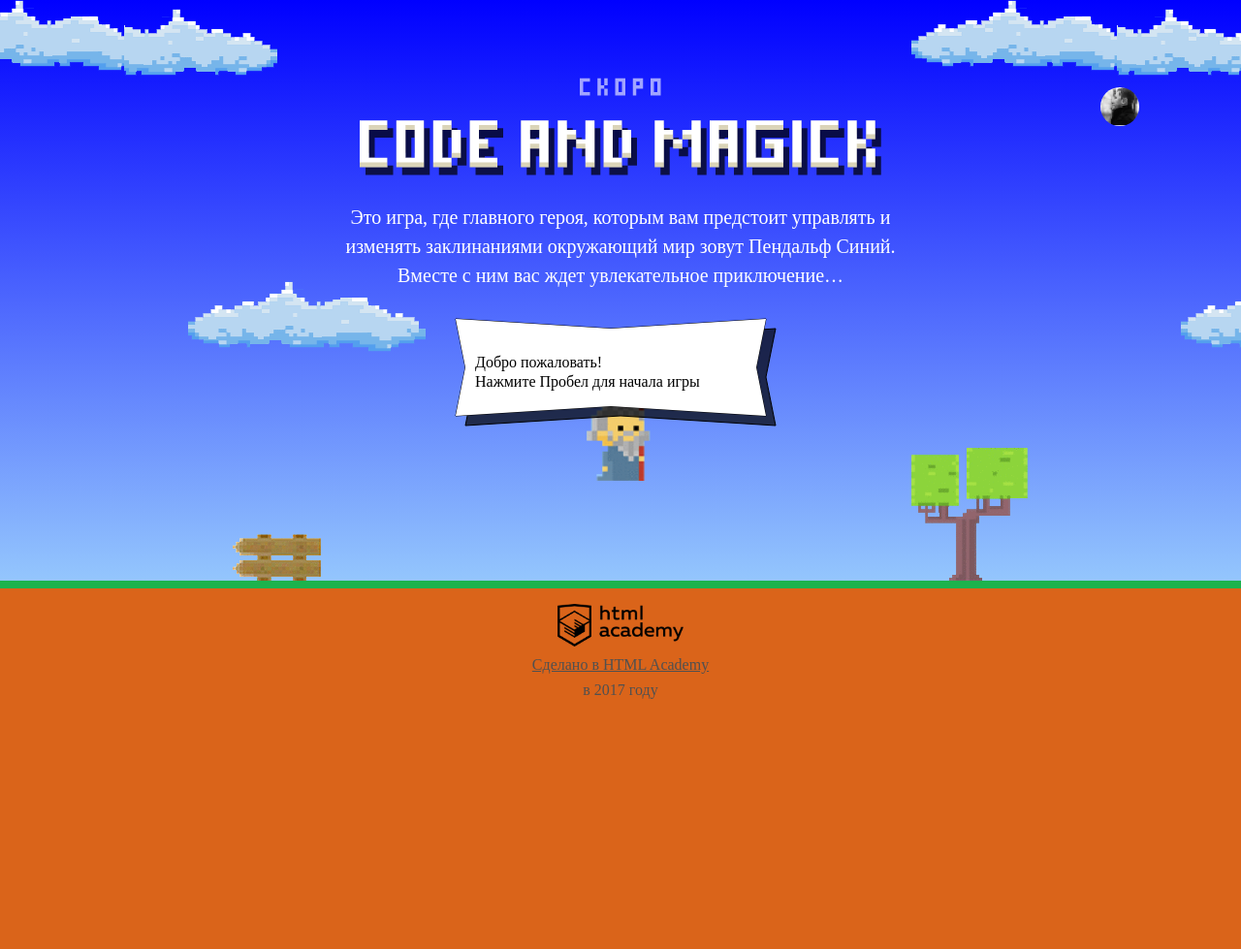
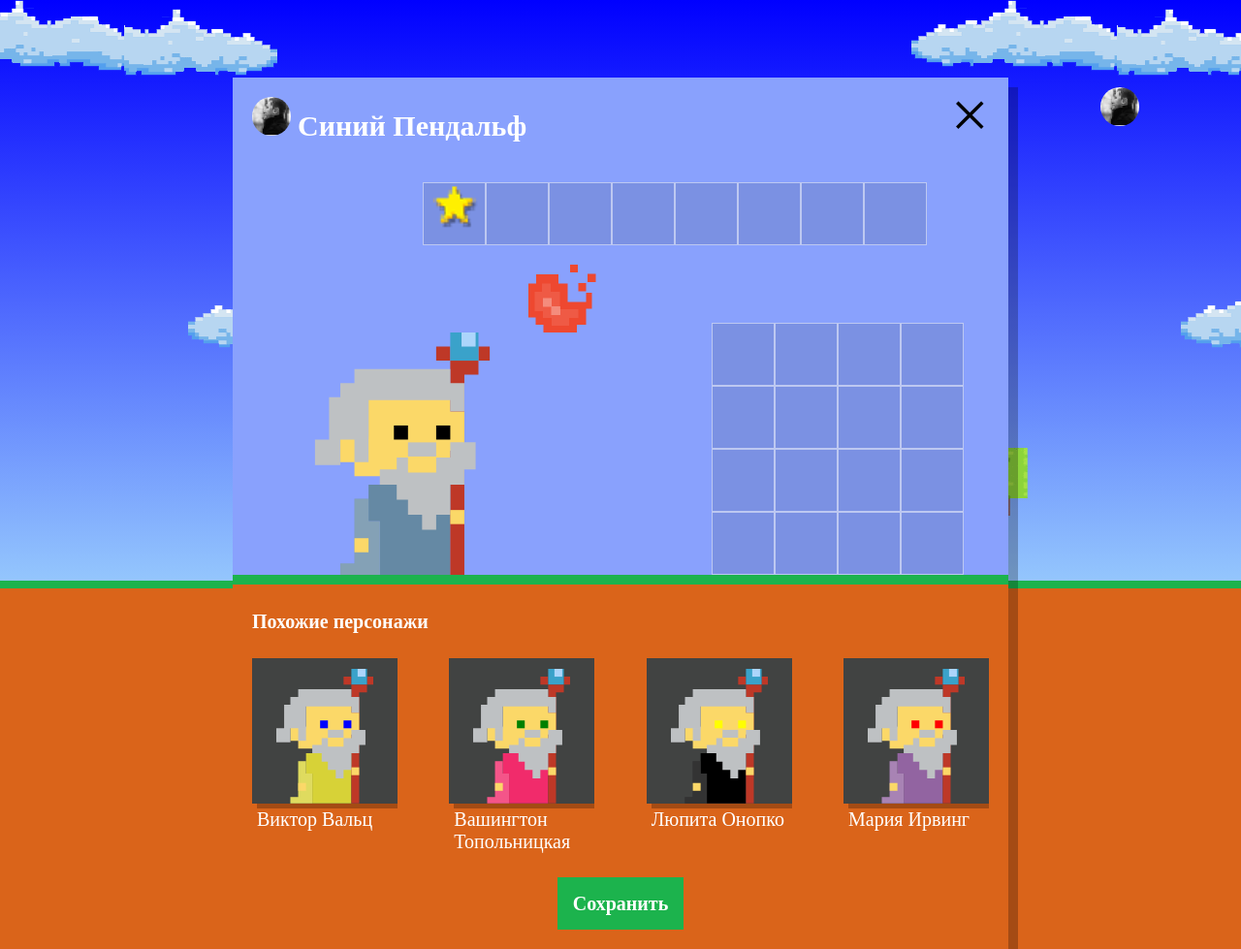
Before and after one commit to nik4un/cod-mag, a website: page index.html in a window 1280 px wide. Shown: the whole page at 97% size. Before the commit the page ends 800 px from the top, so only its background shows below. Drawn offline with Linux system fonts and the light colour scheme; a web font is replaced by a local one.

Commit message:
(setup.js) стартовое окно со списком волшебников

```diff
--- a/index.html
+++ b/index.html
@@ -179,7 +179,7 @@
         </g>
       </svg>
     </div>
-    <p class="setup-similar-label">Николай</p>
+    <p class="setup-similar-label">Гаврош</p>
   </div>
 </template>
 <script>
@@ -202,8 +202,9 @@
     return (height - getWizardHeight(wizardWidth)) / 2;
   }
 </script>
+<script src="js/setup.js"></script>
+<script src="js/game.js"></script>
 <script src="js/stat.js"></script>
-<script src="js/game.js"></script>
 
 </body>
 </html>
--- /dev/null
+++ b/js/setup.js
@@ -0,0 +1,65 @@
+'use strict';
+
+
+//  список доступных имен
+var WIZARD_NAMES = ['Иван', 'Хуан Себастьян', 'Мария', 'Кристоф', 'Виктор', 'Юлия', 'Люпита', 'Вашингтон'];
+//  список доступных фамилий
+var WIZARD_SURNAMES = ['да Марья', 'Верон', 'Мирабелла', 'Вальц', 'Онопко', 'Топольницкая', 'Нионго', 'Ирвинг'];
+//  список доступных цветов мантии
+var COAT_COLORS = ['rgb(101, 137, 164)', 'rgb(241, 43, 107)', 'rgb(146, 100, 161)', 'rgb(56, 159, 117)', 'rgb(215, 210, 55)', 'rgb(0, 0, 0)'];
+//  список доступных цветов глаз
+var EYES_COLORS = ['black', 'red', 'blue', 'yellow', 'green'];
+
+//  количество волшебников в списке
+var NUMBER_OF_WISARDS = 4;
+
+// получение мссива  из  num случайных элементов массива arr
+var getRandomFromArray = function (arr, num) {
+  num = num || 4;
+  var resultElements = [];
+  for (var i = 0; i < num; i += 1) {
+    resultElements[i] = arr.splice((Math.floor(Math.random() * arr.length)), 1);
+  }
+  return resultElements;
+};
+
+//  создание массива волшебников с произвольными параметрами
+var wizards = (function (num) {
+  var resultElements = [];
+  var names = getRandomFromArray(WIZARD_NAMES, num);
+  var surnames = getRandomFromArray(WIZARD_SURNAMES, num);
+  var coatColors = getRandomFromArray(COAT_COLORS, num);
+  var eyesColors = getRandomFromArray(EYES_COLORS, num);
+  for (var i = 0; i < num; i += 1) {
+    resultElements[i] = {
+      name: names[i],
+      surname: surnames[i],
+      coatColor: coatColors[i],
+      eyesColor: eyesColors[i]
+    };
+  }
+  return resultElements;
+}
+)(NUMBER_OF_WISARDS);
+
+//  создание волшебника из шаблона
+var uesrDialog = document.querySelector('.setup');
+var similarListElement = uesrDialog.querySelector('.setup-similar-list');
+var similarWizardTemplate = document.querySelector('#similar-wizard-template').content.querySelector('.setup-similar-item');
+var fragment = document.createDocumentFragment();
+
+//  создание элементов в списке волшебников
+(function (items) {
+  for (var i = 0; i < items; i += 1) {
+    var wizardElement = similarWizardTemplate.cloneNode(true);
+    wizardElement.querySelector('.setup-similar-label').textContent = wizards[i].name + ' ' + wizards[i].surname;
+    wizardElement.querySelector('.wizard-coat').style.fill = wizards[i].coatColor;
+    wizardElement.querySelector('.wizard-eyes').style.fill = wizards[i].eyesColor;
+    fragment.appendChild(wizardElement);
+  }
+})(NUMBER_OF_WISARDS);
+
+//  отображение стартового окна и списка волшебников в нем
+uesrDialog.classList.remove('hidden');
+similarListElement.appendChild(fragment);
+uesrDialog.querySelector('.setup-similar').classList.remove('hidden');
```
